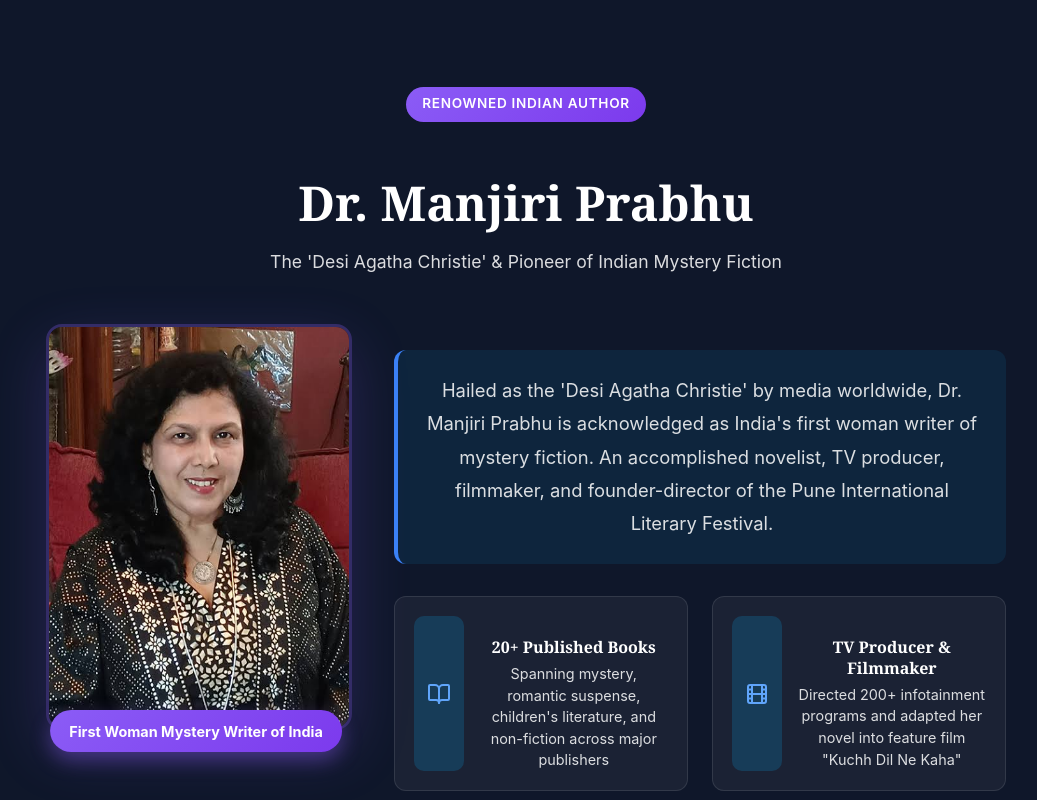
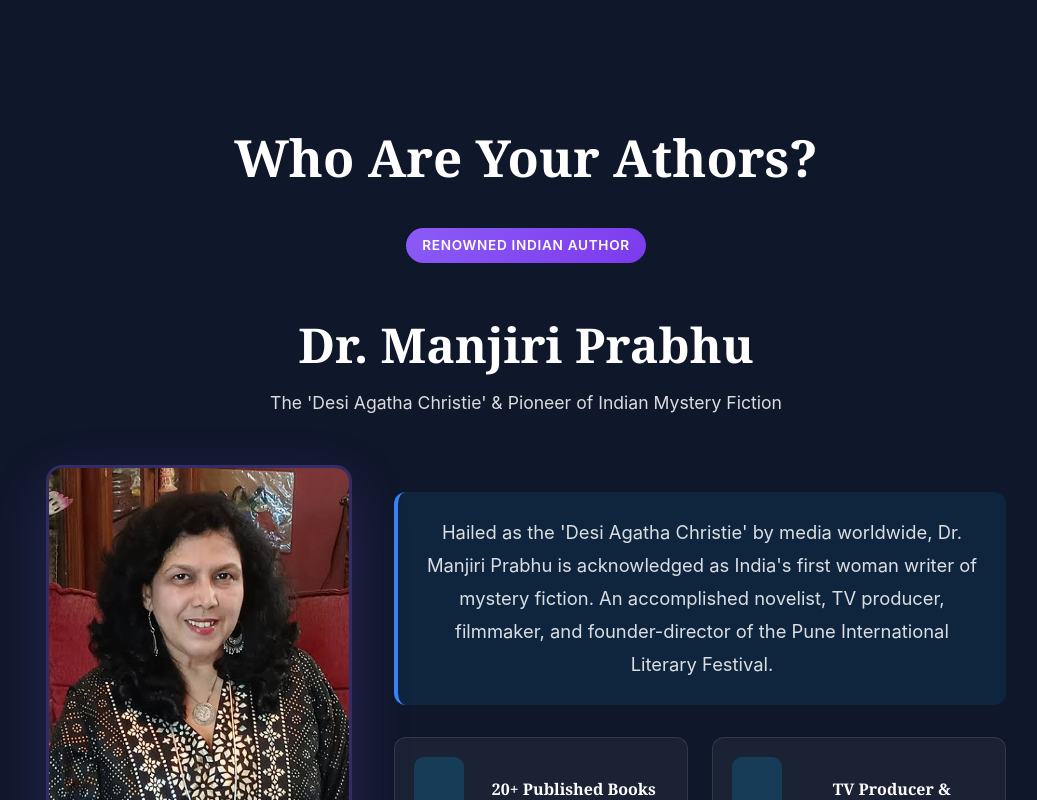
Before and after one commit to sparktuition/SparkWritersRetreat, a React (Vite) app: page / in a window 1280 px wide. Shown: the part 2440-3240 px from the top of the page, without its empty margins (114-1151 px from the left). Built offline with nearby package versions, Linux system fonts and the light colour scheme.

Commit message:
fully changed

```diff
--- a/src/pages/ManjiriPrabhu.tsx
+++ b/src/pages/ManjiriPrabhu.tsx
@@ -6,6 +6,9 @@ const AuthorPage: React.FC = () => {
     <section className="author-page retreat-section" id="author">
       <div className="author-page-inner retreat-inner">
         <div className="author-header">
+          <div className="author-section">
+              <h1>Who Are Your Athors?</h1>
+            </div>
           <span className="author-label">Renowned Indian Author</span>
           <h1 className="author-title">Dr. Manjiri Prabhu</h1>
           <p className="author-subtitle">The 'Desi Agatha Christie' & Pioneer of Indian Mystery Fiction</p>
@@ -165,7 +168,9 @@ const AuthorPage: React.FC = () => {
               </div>
             </div>
 
-
+            <div className="author-section">
+              <h2>Who are your authors...</h2>
+            </div>
           </div>
         </div>
       </div>
```
